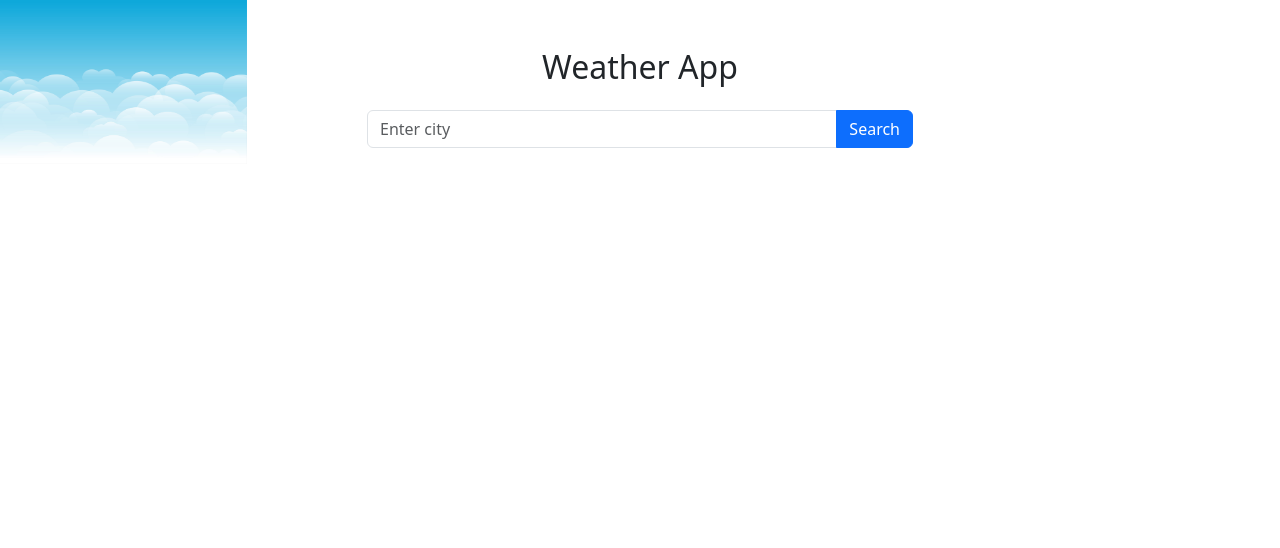
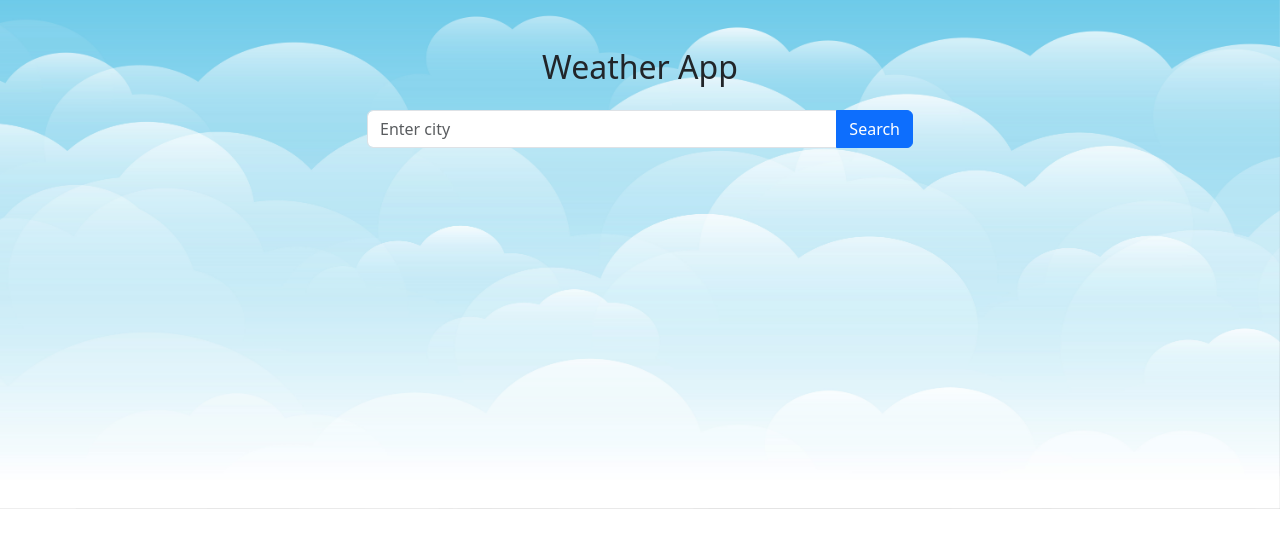
Before and after one commit to SPsagar404/weather-front-end-app, a React (Create React App) app: page / in a window 1280 px wide. Shown: the top 548 px of the page. Built offline with nearby package versions, Linux system fonts and the light colour scheme.

Commit message:
3-commit

```diff
--- a/public/index.html
+++ b/public/index.html
@@ -24,7 +24,7 @@
       work correctly both with client-side routing and a non-root public URL.
       Learn how to configure a non-root public URL by running `npm run build`.
     -->
-    <title>React App</title>
+    <title>Weather App</title>
   </head>
   <body>
     <noscript>You need to enable JavaScript to run this app.</noscript>
--- a/src/index.css
+++ b/src/index.css
@@ -1,8 +1,9 @@
 body {
   margin: 0;
   background-image: url("./assets/images/26302.jpg");
-  background-size: auto 100%;
+  background-size:cover;
   background-repeat: no-repeat;
+  background-position: center;
 
 
 }
```
